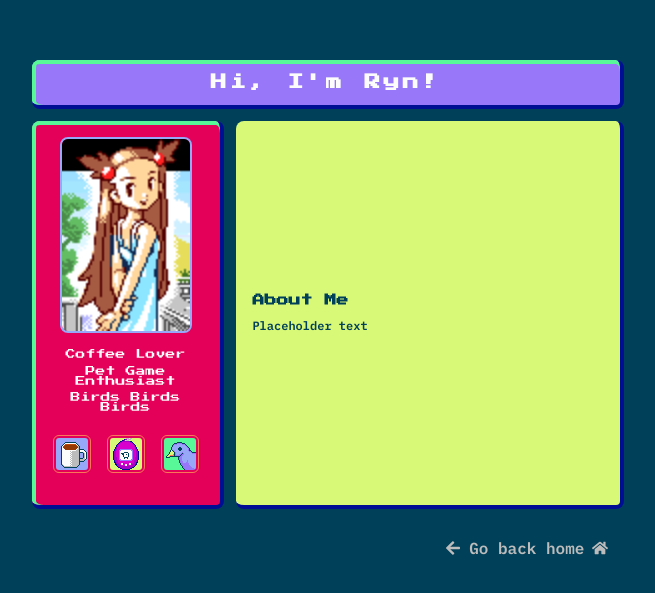
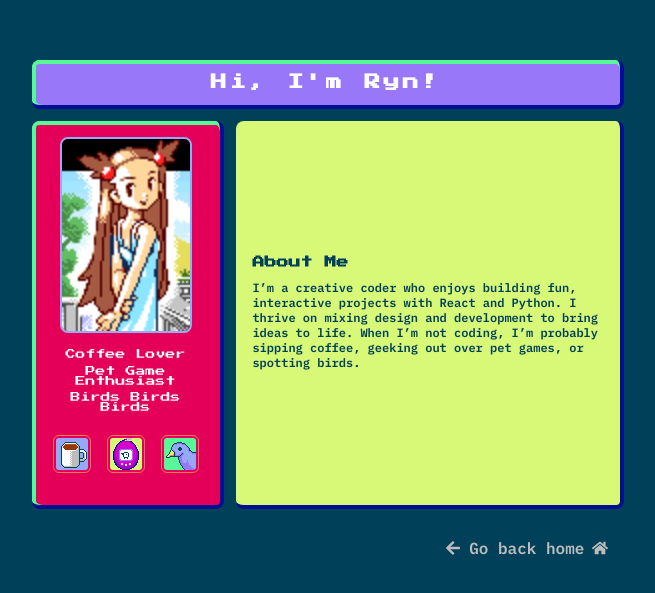
Before and after one commit to kathrynhoule/ryn-portfolio, a React (Vite) app: page /about in a window 1280 px wide. Shown: the part 115-708 px from the top of the page, without its empty margins (312-967 px from the left). Built offline with nearby package versions, Linux system fonts and the light colour scheme.

Commit message:
replaces placeholder about me info with real info

```diff
--- a/src/pages/About.jsx
+++ b/src/pages/About.jsx
@@ -21,7 +21,7 @@ const About = () => {
             <div className='about-block'>
               <div className='about-me'>
                 <h3>About Me</h3>
-                <p>Placeholder text</p>
+                <p>I’m a creative coder who enjoys building fun, interactive projects with React and Python. I thrive on mixing design and development to bring ideas to life. When I’m not coding, I’m probably sipping coffee, geeking out over pet games, or spotting birds.</p>
               </div>
             </div>
 
```
